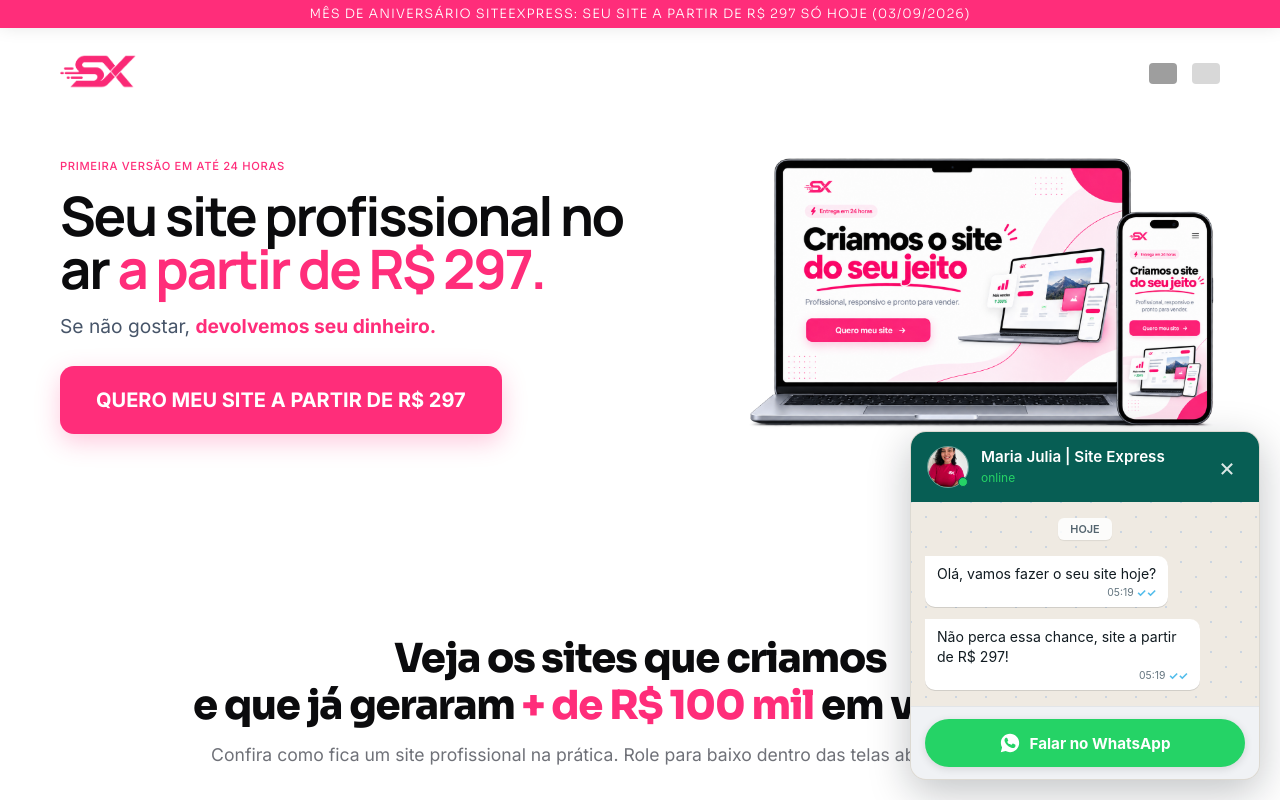
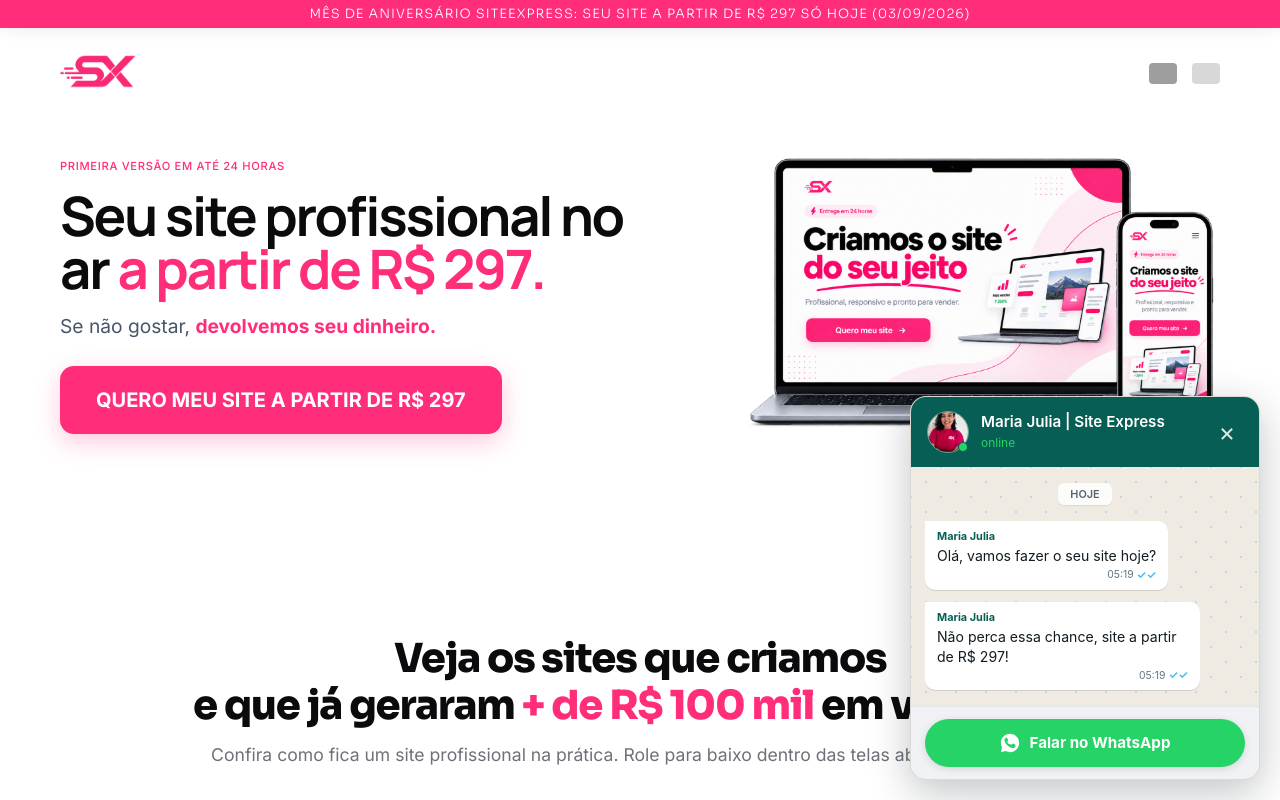
Before and after one commit to t0non/siteexpressbrasil, a Next.js app: page / in a window 1280 px wide. Both pictures are taken after a click on the button "Abrir WhatsApp". Shown: the top 800 px of the page. Built offline with nearby package versions, Linux system fonts and the light colour scheme; grey boxes are pictures that could not be loaded.

Commit message:
feat: change Maria Julia sender name color to pink in chat balloons

```diff
--- a/src/app/WhatsAppWidget.module.css
+++ b/src/app/WhatsAppWidget.module.css
@@ -29,6 +29,14 @@
   font-family: -apple-system, BlinkMacSystemFont, "Segoe UI", Roboto, Helvetica, Arial, sans-serif;
   line-height: 1.4;
   transform-origin: bottom right;
+}
+
+.bubbleName {
+  display: block;
+  font-size: 0.75rem;
+  color: #FF2D7A;
+  font-weight: 700;
+  margin-bottom: 3px;
 }
 
 .animateBubble {
--- a/src/app/WhatsAppWidget.tsx
+++ b/src/app/WhatsAppWidget.tsx
@@ -123,6 +123,7 @@ export default function WhatsAppWidget({ lang = "pt" }: { lang?: Language }) {
             <div className={styles.dateBadge}>HOJE</div>
 
             <div className={styles.chatMessage}>
+              <strong className={styles.bubbleName}>Maria Julia</strong>
               <div className={styles.messageContent}>{t.widgetGreeting}</div>
               <div className={styles.messageMeta}>
                 <span className={styles.messageTime}>{currentTime}</span>
@@ -131,6 +132,7 @@ export default function WhatsAppWidget({ lang = "pt" }: { lang?: Language }) {
             </div>
 
             <div className={styles.chatMessage}>
+              <strong className={styles.bubbleName}>Maria Julia</strong>
               <div className={styles.messageContent}>{t.widgetOffer}</div>
               <div className={styles.messageMeta}>
                 <span className={styles.messageTime}>{currentTime}</span>
```
Also changed, not shown: public/tchau.png (added).
